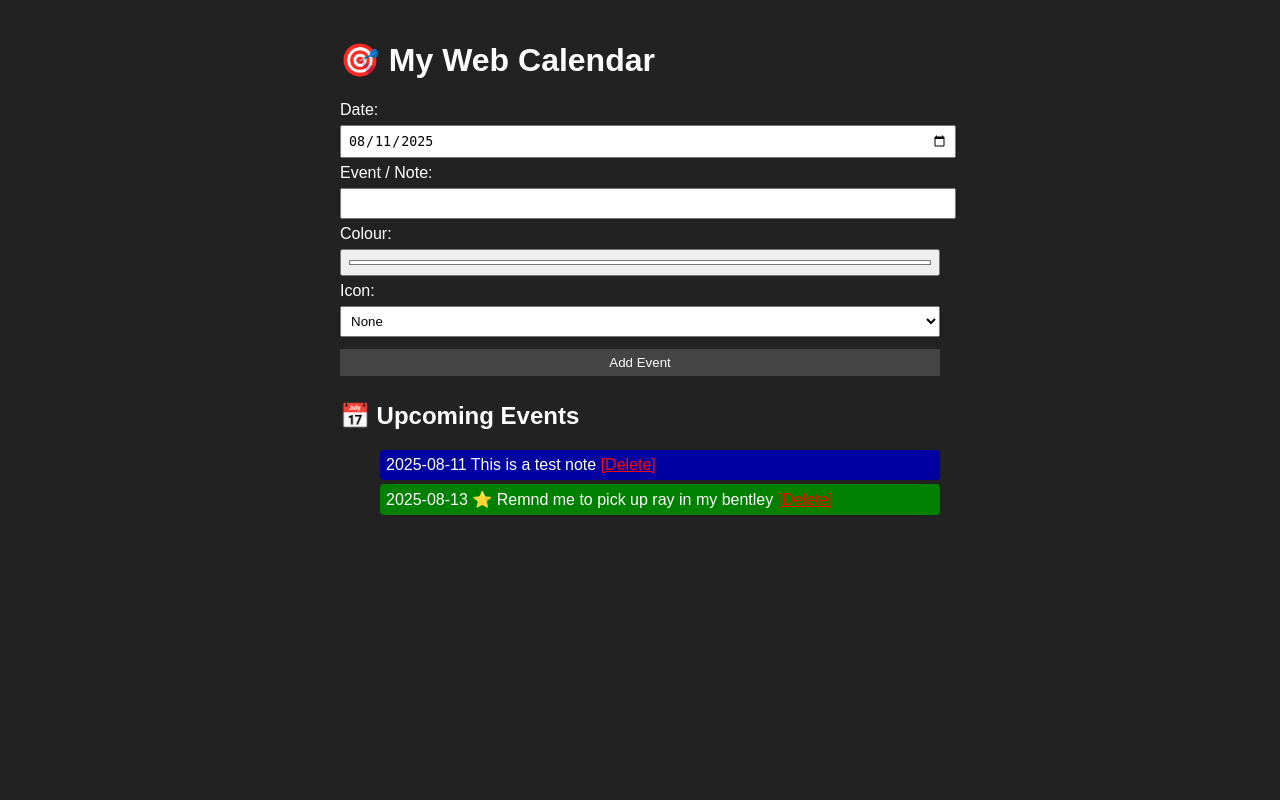
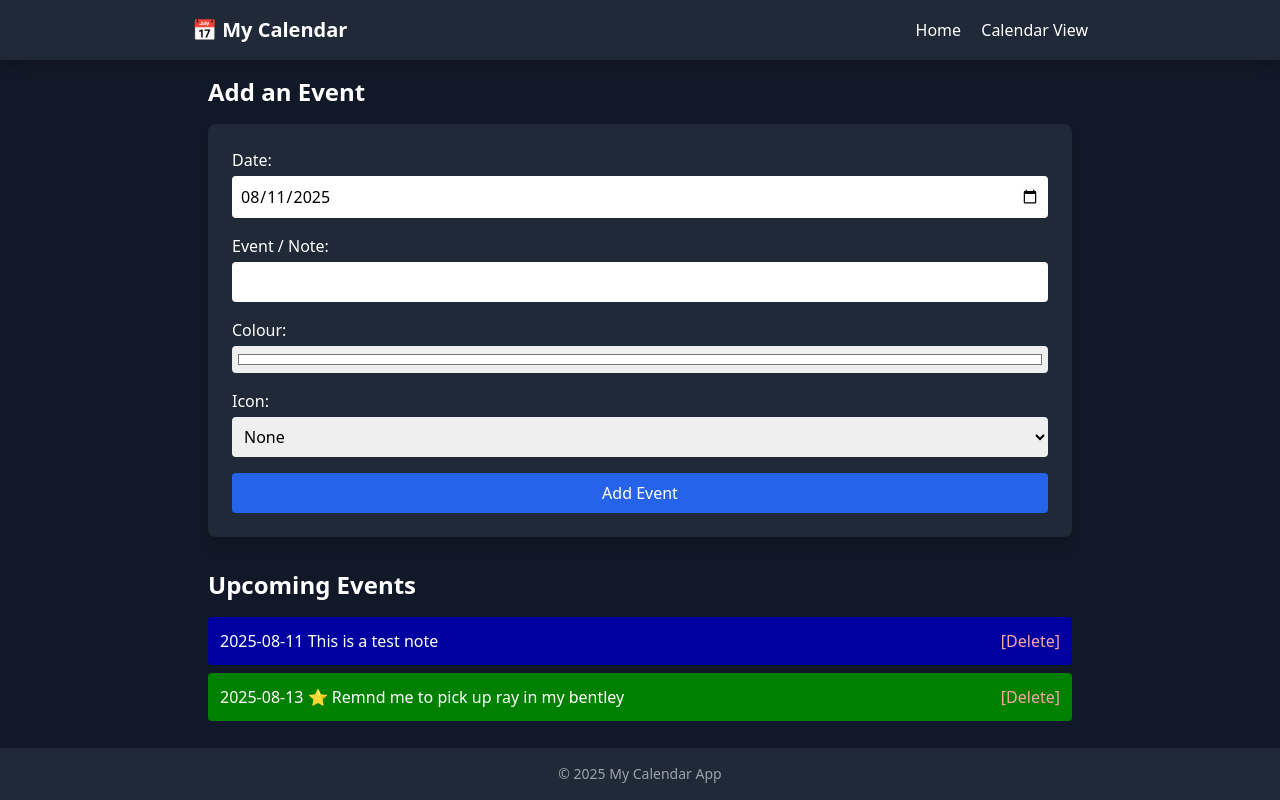
Before and after one commit to Pigmented-Void/Calendar_App, a Flask app: page / in a window 1280 px wide. Run offline with Flask 3, Linux system fonts and the light colour scheme; data comes from the database, SQL or seed files in the repository; some libraries are stand-ins or nearby versions.

Commit message:
added other html files

```diff
--- /dev/null
+++ b/templates/base.html
@@ -0,0 +1,32 @@
+<!DOCTYPE html>
+<html>
+<head>
+    <meta charset="UTF-8">
+    <title>{{ title if title else "My Calendar" }}</title>
+    <meta name="viewport" content="width=device-width, initial-scale=1.0">
+
+    <!-- Tailwind CSS -->
+    <script src="https://cdn.tailwindcss.com"></script>
+</head>
+<body class="bg-gray-900 text-white min-h-screen flex flex-col">
+
+<header class="bg-gray-800 p-4 shadow-lg">
+    <div class="max-w-4xl mx-auto flex justify-between items-center">
+        <h1 class="text-xl font-bold">📅 My Calendar</h1>
+        <nav class="space-x-4">
+            <a href="{{ url_for('index') }}" class="hover:underline">Home</a>
+            <a href="{{ url_for('calendar_view') }}" class="hover:underline">Calendar View</a>
+        </nav>
+    </div>
+</header>
+
+<main class="flex-grow max-w-4xl mx-auto w-full p-4">
+    {% block content %}{% endblock %}
+</main>
+
+<footer class="bg-gray-800 p-4 text-center text-gray-400 text-sm">
+    &copy; {{ date.today().year }} My Calendar App
+</footer>
+
+</body>
+</html>
--- a/templates/index.html
+++ b/templates/index.html
@@ -1,46 +1,55 @@
-<!DOCTYPE html>
-<html>
-<head>
-    <meta charset="UTF-8">
-    <title>My Calendar</title>
-    <link rel="stylesheet" href="{{ url_for('static', filename='styles.css') }}">
-</head>
-<body>
-    <h1>🎯 My Web Calendar</h1>
+{% extends "base.html" %}
+{% block content %}
 
-    <form method="post">
-        <label>Date:</label>
-        <input type="date" name="date" value="{{ today }}" required><br>
+<h2 class="text-2xl font-bold mb-4">Add an Event</h2>
 
-        <label>Event / Note:</label>
-        <input type="text" name="note" required><br>
+<form method="post" class="bg-gray-800 p-6 rounded-lg shadow-lg space-y-4 mb-8">
+    <div>
+        <label class="block mb-1">Date:</label>
+        <input type="date" name="date" value="{{ today }}" required class="w-full p-2 rounded text-black">
+    </div>
 
-        <label>Colour:</label>
-        <input type="color" name="colour" value="#ffffff"><br>
+    <div>
+        <label class="block mb-1">Event / Note:</label>
+        <input type="text" name="note" required class="w-full p-2 rounded text-black">
+    </div>
 
-        <label>Icon:</label>
-        <select name="icon">
+    <div>
+        <label class="block mb-1">Colour:</label>
+        <input type="color" name="colour" value="#ffffff" class="w-full p-1 rounded">
+    </div>
+
+    <div>
+        <label class="block mb-1">Icon:</label>
+        <select name="icon" class="w-full p-2 rounded text-black">
             <option value="">None</option>
             <option value="📅">Meeting</option>
             <option value="🎂">Birthday</option>
             <option value="⭐">Important</option>
             <option value="💼">Work</option>
             <option value="🛠">Personal</option>
-        </select><br>
+        </select>
+    </div>
 
-        <button type="submit">Add Event</button>
+    <button type="submit"
+        class="w-full bg-blue-600 hover:bg-blue-700 text-white p-2 rounded transition duration-300 ease-in-out">
+        Add Event
+    </button>
 </form>
 
-    <h2>📅 Upcoming Events</h2>
-    <ul>
+<h2 class="text-2xl font-bold mb-4">Upcoming Events</h2>
+<ul class="space-y-2">
     {% for e in events %}
-            <li style="background-color:{{ e['colour'] }}">
-                {{ e['date'] }} {{ e['icon'] }} {{ e['note'] }}
-                <a href="{{ url_for('delete', event_id=e['id']) }}" style="color:red;">[Delete]</a>
+        <li class="rounded p-3 transition ease-in-out duration-300 hover:scale-[1.02]"
+            style="background-color:{{ e['colour'] }}">
+            <div class="flex justify-between items-center">
+                <span>{{ e['date'] }} {{ e['icon'] }} {{ e['note'] }}</span>
+                <a href="{{ url_for('delete', event_id=e['id']) }}" class="text-red-300 hover:text-red-500">[Delete]</a>
+            </div>
         </li>
     {% else %}
-            <li>No events yet.</li>
+        <li class="text-gray-400">No events yet.</li>
     {% endfor %}
 </ul>
-</body>
-</html>
+
+{% endblock %}
```
Also changed, not shown: templates/calendar.html (added, +66 -0 lines). Lines whose indentation alone changed are shown as unchanged.
